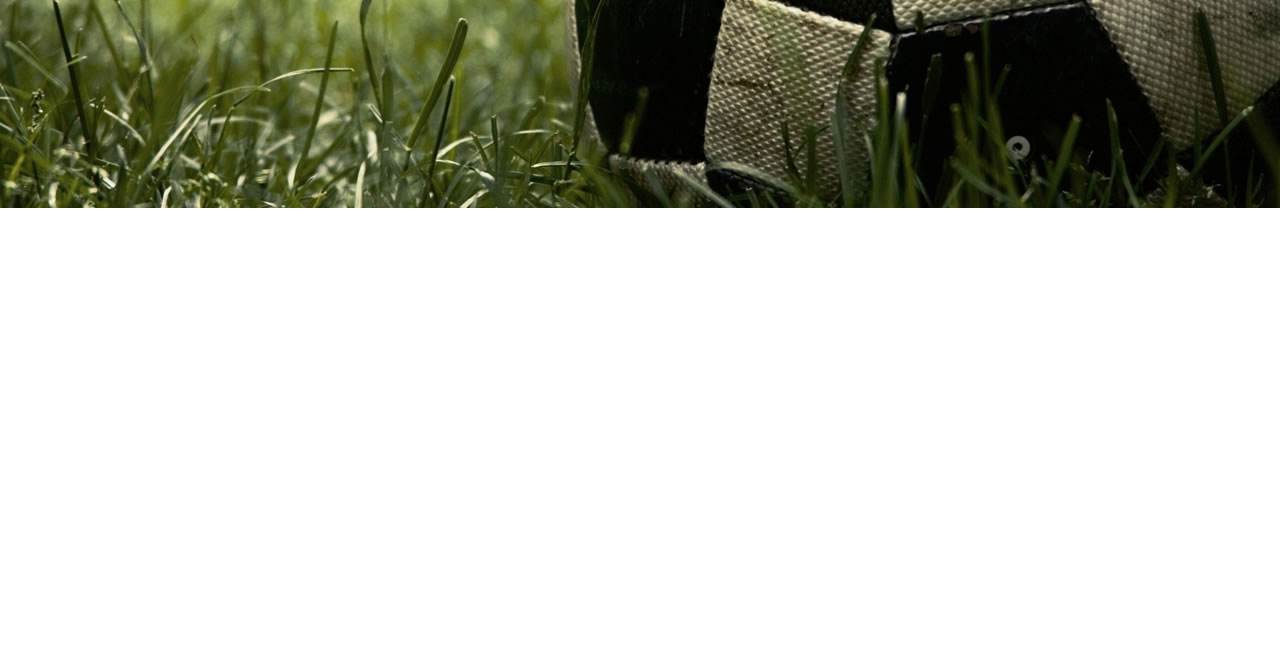
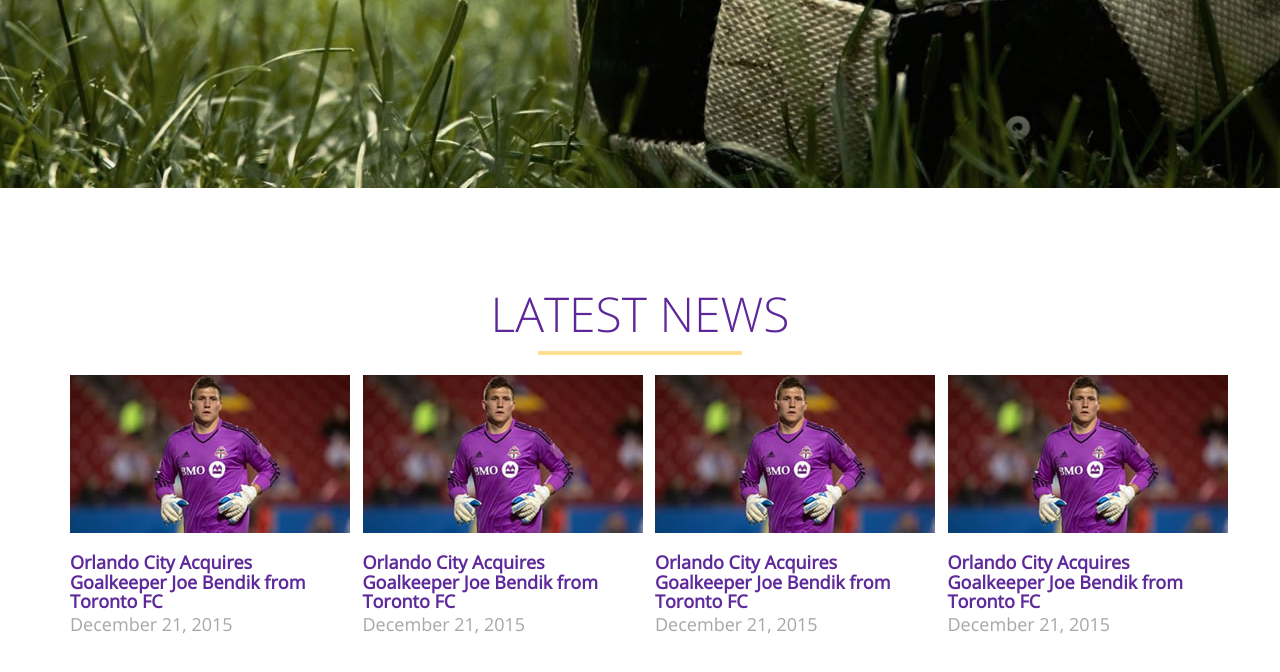
Before and after one commit to ahdail/front-end, a plain HTML site: page Projeto-01/index.html in a window 1280 px wide. Shown: the part 520-1192 px from the top of the page. Before the commit the page ends 898 px from the top, so only its background shows below. Drawn offline with Linux system fonts and the light colour scheme.

Commit message:
Notícias

```diff
--- a/Projeto-01/css/orlando.css
+++ b/Projeto-01/css/orlando.css
@@ -8,8 +8,6 @@
 	src: url("../fonts/Open_Sans/OpenSans-Light.ttf");
 	font-size: 1em;
 }
-
-
 header {
 	width: 100%;
 	height: 150px;
@@ -152,7 +150,7 @@
 	position: relative;
 	background: url("../img/banner.jpg") no-repeat;
 	background-position: 0px -100px;
-	top: -110px;
+	top: -130px;
 }
 #banner h1 {
 	color: #fff;
@@ -170,3 +168,34 @@
 	font-family: 'OpenSans';
 	font-weight: bold;
 }
+#news {
+	position: relative;
+    top: -110px;
+}
+#news h2 {
+	color:#5E2799;
+	font-family: 'OpenSans-Light';
+	font-size: 48px;
+	text-transform: uppercase;
+	text-align: center;
+}
+#news hr {
+	border:#FDE192 solid 2px;
+	width: 200px;
+	margin: 0 auto;
+}
+#news .thumbnails {
+	margin-top: 20px;
+}
+#news .thumbnails h3 {
+	color: #5E299A;
+	font-size: 18px;
+	font-family: 'OpenSans';
+	font-weight: bold;
+	margin-bottom: 0;
+}
+#news .thumbnails time {
+	color:#A7A7A7;
+	font-size: 18px;
+	font-family: 'OpenSans';
+}
--- a/Projeto-01/index.html
+++ b/Projeto-01/index.html
@@ -83,6 +83,46 @@
 
 			</div>
 
+			<div id="news" class="container">
+
+				<div class="row text-center">
+					<h2>Latest News</h2>
+					<hr>
+				</div>
+
+				<div class="row thumbnails">
+					<div class="col-md-3">
+
+						<img src="img/noticia-thumb.jpg" alt="Noticia">
+						<h3>Orlando City Acquires Goalkeeper Joe Bendik from Toronto FC</h3>
+						<time>December 21, 2015</time>
+
+					</div>
+					<div class="col-md-3">
+
+						<img src="img/noticia-thumb.jpg" alt="Noticia">
+						<h3>Orlando City Acquires Goalkeeper Joe Bendik from Toronto FC</h3>
+						<time>December 21, 2015</time>
+
+					</div>
+					<div class="col-md-3">
+
+						<img src="img/noticia-thumb.jpg" alt="Noticia">
+						<h3>Orlando City Acquires Goalkeeper Joe Bendik from Toronto FC</h3>
+						<time>December 21, 2015</time>
+
+					</div>
+					<div class="col-md-3">
+
+						<img src="img/noticia-thumb.jpg" alt="Noticia">
+						<h3>Orlando City Acquires Goalkeeper Joe Bendik from Toronto FC</h3>
+						<time>December 21, 2015</time>
+
+					</div>
+				</div>
+
+			</div>
+
 		</section>
 
 		<script src="lib/jquery/jquery.min.js"></script>
```
Also changed, not shown: Projeto-01/img/noticia-thumb.jpg (added).
